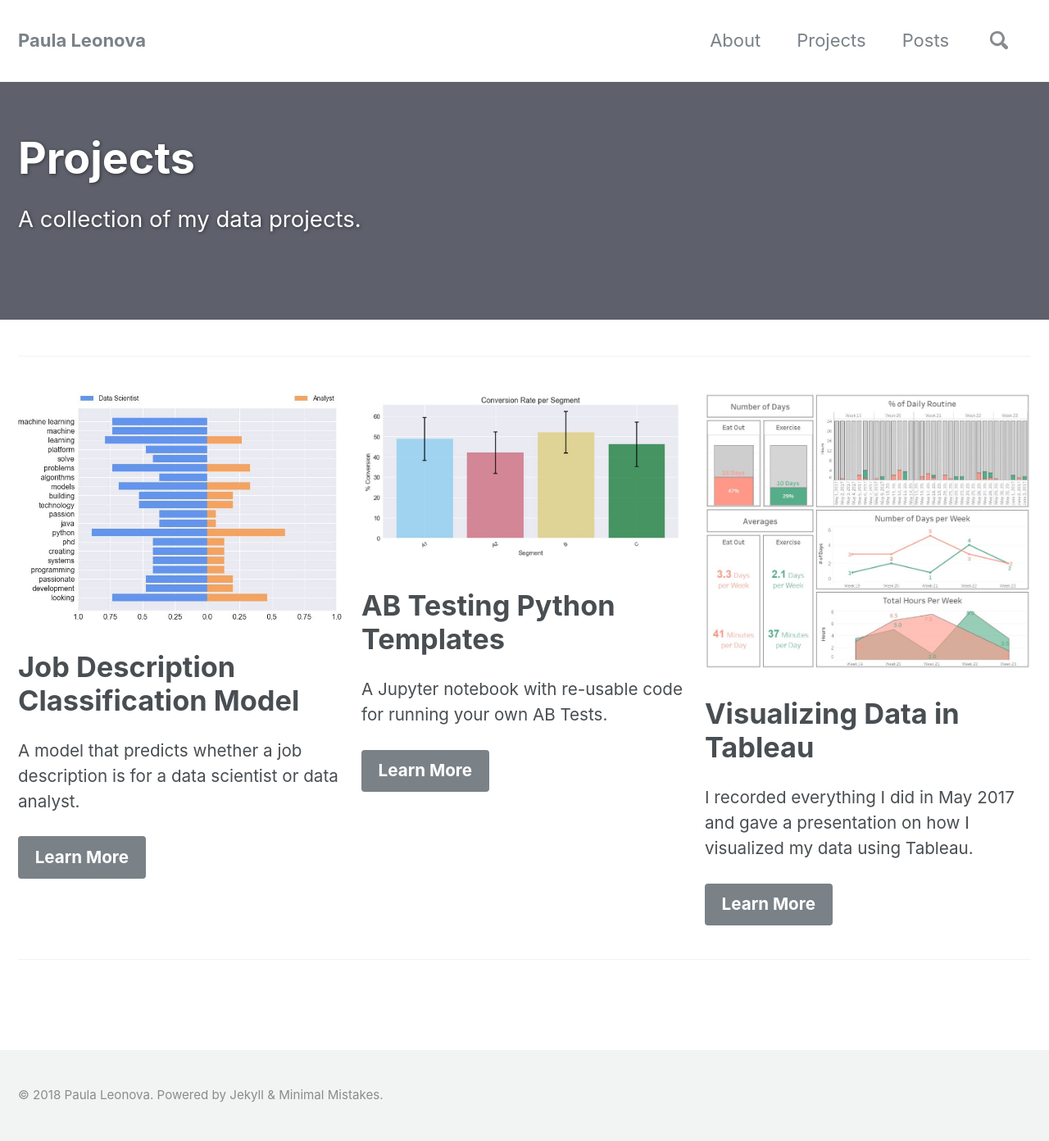
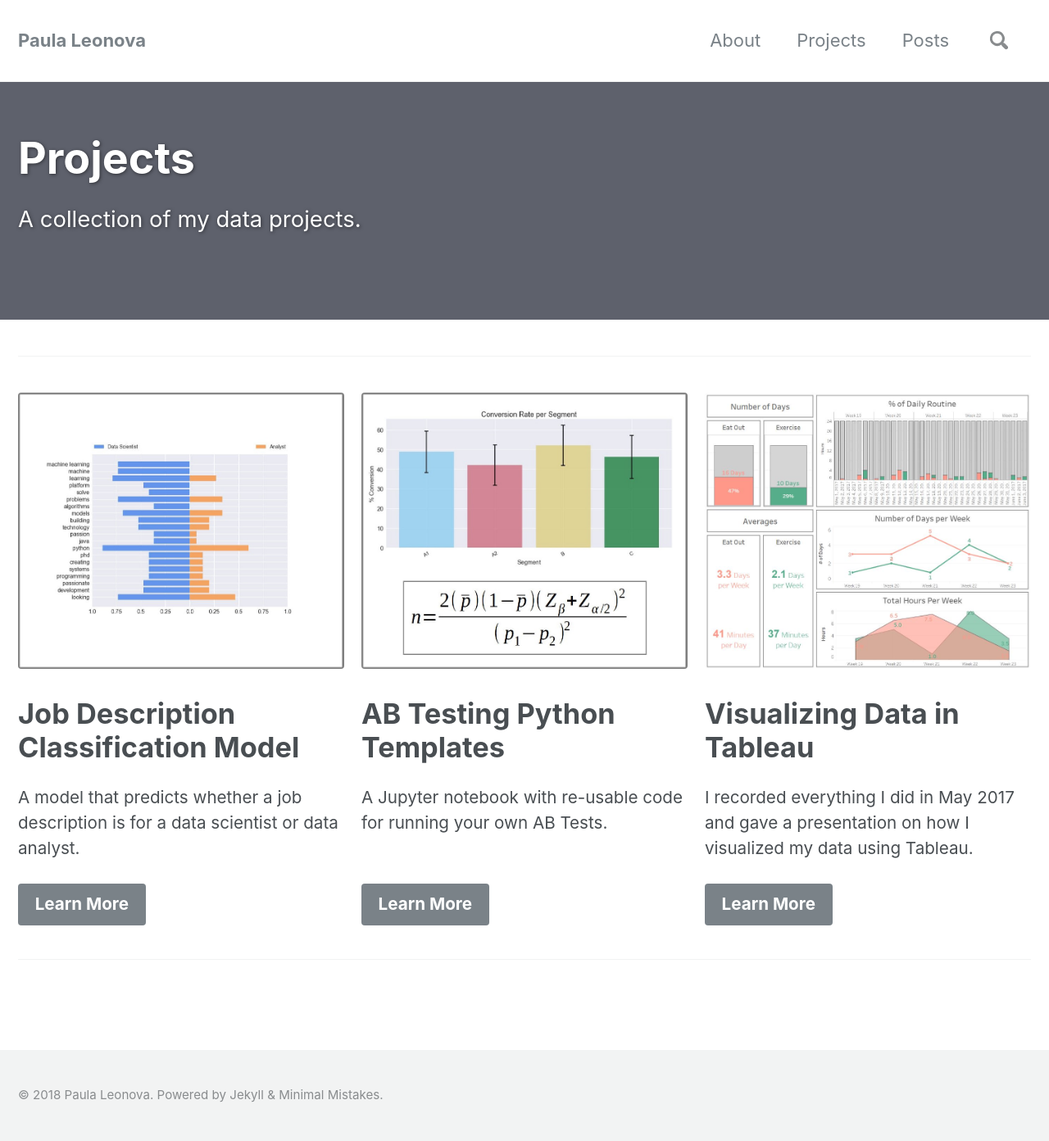
Before and after one commit to pleonova/pleonova.github.io, a Jekyll site: the page built from _pages/projects.md, in a window 1280 px wide. Shown: the whole page at 82% size. Built offline with Jekyll 4.4.1, drawn with Linux system fonts in a browser that asks for light colours; nearby versions of some CDN libraries.

Commit message:
Add images with borders

```diff
--- a/_pages/projects.md
+++ b/_pages/projects.md
@@ -10,17 +10,17 @@ header:
   caption:
 excerpt: 'A collection of my data projects.'
 feature_row:
-  - image_path: /images/display-jd-classifier.JPG
+  - image_path: /images/display-jd-classifier-border.JPG
     alt: "jd-classifier"
     title: "Job Description Classification Model"
     excerpt: "A model that predicts whether a job description is for a data scientist or data analyst."
     url: "https://github.com/pleonova/jd-classifier"
     btn_class: "btn--primary"
     btn_label: "Learn More"
-  - image_path: /images/display-ab-testing.JPG
+  - image_path: /images/display-ab-testing-border.JPG
     alt: "AB Testing"
     title: "AB Testing Python Templates"
-    excerpt: "A Jupyter notebook with re-usable code for running your own AB Tests.<br />"
+    excerpt: "A Jupyter notebook with re-usable code for running your own AB Tests.<br /><br />"
     url: "https://github.com/pleonova/ab-testing"
     btn_class: "btn--primary"
     btn_label: "Learn More"
```
Also changed, not shown: images/display-ab-testing-2.jpg (deleted), images/display-ab-testing-border.jpg (added), images/display-jd-classifier-border.jpg (added), images/display-template.jpg (added).
